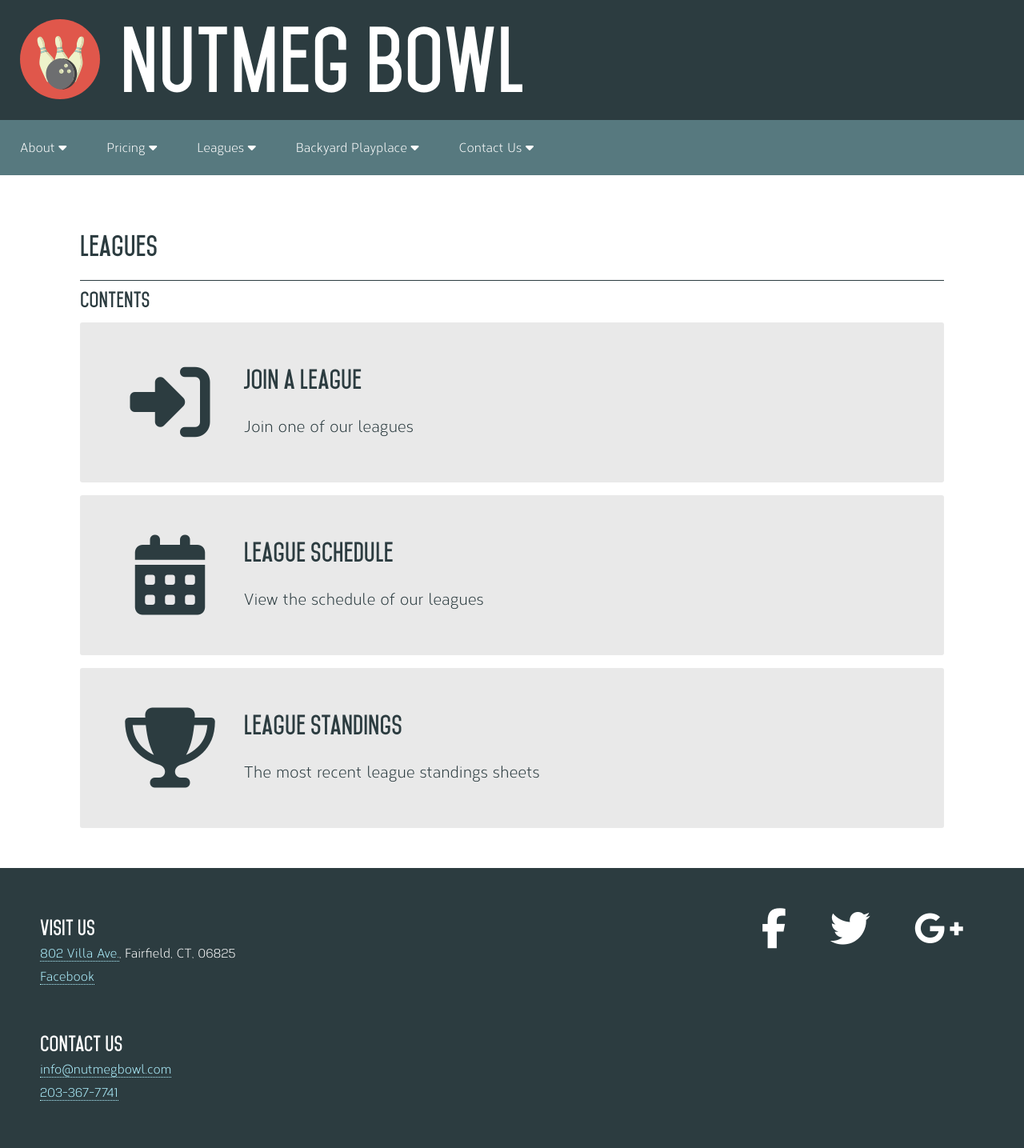
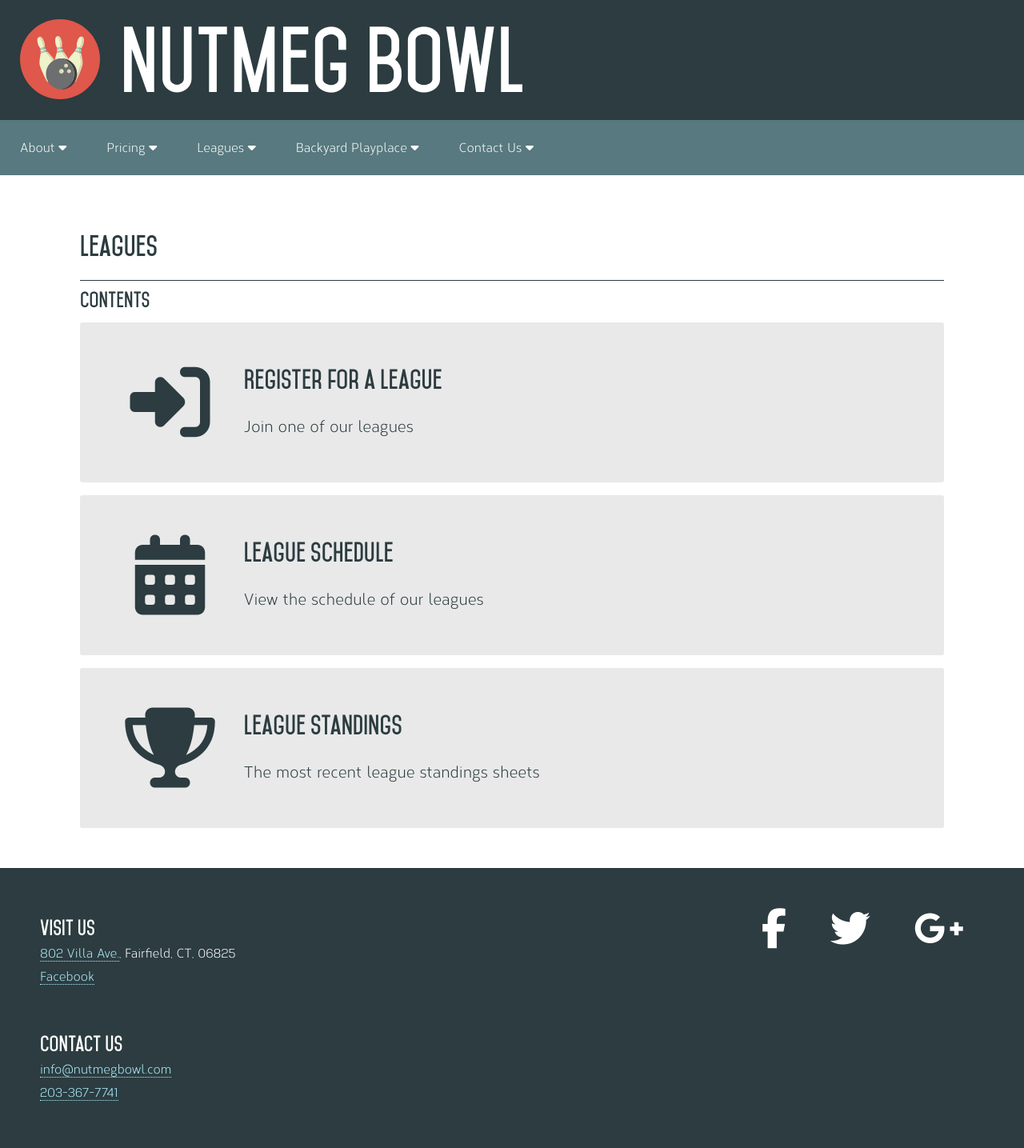
Before and after one commit to jlam55555/nutmegbowl, a Jekyll site: the page built from leagues/index.html, in a window 1280 px wide. Shown: the whole page at 80% size. Built offline with Jekyll 4.4.1, drawn with Linux system fonts in a browser that asks for light colours; nearby versions of some CDN libraries.

Commit message:
Changed order of dropdown menu links to match listings

```diff
--- a/_layouts/default.html
+++ b/_layouts/default.html
@@ -28,16 +28,16 @@
           </div>
         <div class="dropdown animate pointer" data-dropdown="1"><a class="noStyle" href="pricing/">Pricing <i class="fa fa-caret-down"></i></a></div>
           <div class="dropdownLinks animate hidden shadow" id="dropdown1">
+            <a class="dropdownLink noStyle" href="pricing/after_dark_special">After Dark Special</a>
+            <a class="dropdownLink noStyle" href="pricing/family_fun_days">Family Fun Days</a>
+            <a class="dropdownLink noStyle" href="pricing/gift_cards">Gift Cards</a>
             <a class="dropdownLink noStyle" href="pricing/regular_pricing">Regular Pricing</a>
-            <a class="dropdownLink noStyle" href="pricing/family_fun_days">Family Fun Days</a>
-            <a class="dropdownLink noStyle" href="pricing/after_dark_special">After Dark Special</a>
-            <a class="dropdownLink noStyle" href="pricing/gift_cards">Gift Cards</a>
           </div>
         <div class="dropdown animate pointer" data-dropdown="2"><a href="leagues/" class="noStyle">Leagues <i class="fa fa-caret-down"></i></a></div>
           <div class="dropdownLinks animate hidden shadow" id="dropdown2">
+            <a class="dropdownLink noStyle" href="leagues/register">Register</a>
             <a class="dropdownLink noStyle" href="leagues/schedule">Schedule</a>
             <a class="dropdownLink noStyle" href="leagues/standings">Standings</a>
-            <a class="dropdownLink noStyle" href="leagues/join">Join</a>
           </div>
         <div class="dropdown animate pointer" data-dropdown="3"><a href="backyard_playplace/" class="noStyle">Backyard Playplace <i class="fa fa-caret-down"></i></a></div>
           <div class="dropdownLinks animate hidden shadow" id="dropdown3">
@@ -46,8 +46,8 @@
           </div>
         <div class="dropdown animate pointer" data-dropdown="4"><a href="contact/" class="noStyle">Contact Us <i class="fa fa-caret-down"></i></a></div>
           <div class="dropdownLinks animate hidden shadow" id="dropdown4">
+            <a class="dropdownLink noStyle" href="contact/directions">Directions</a>
             <a class="dropdownLink noStyle" href="contact/staff">Staff</a>
-            <a class="dropdownLink noStyle" href="contact/directions">Directions</a>
             <a class="dropdownLink noStyle" href="contact/website_information">Website Information</a>
           </div>
       </nav>
--- a/leagues/join.html
+++ b/leagues/register.html
@@ -1,6 +1,6 @@
 ---
 layout: default
-title: Join a League
+title: Register for a League
 category: leagues
 description: Join one of our leagues
 icon: sign-in
```
